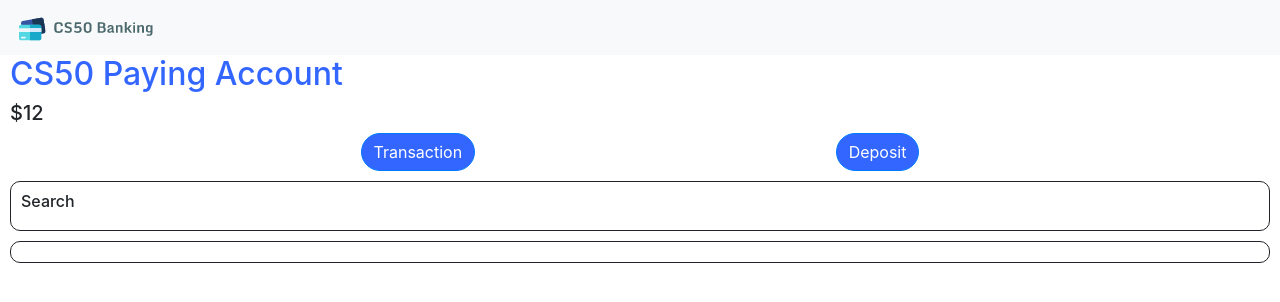
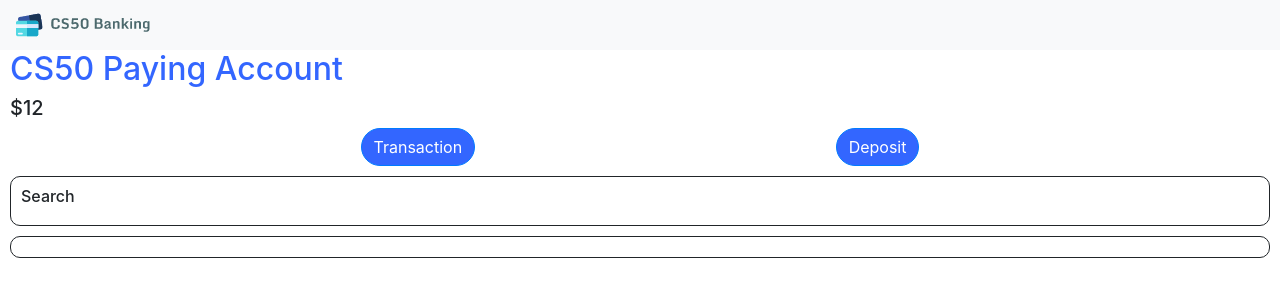
Before and after one commit to MikevanHuizen2912/capstone, a Django app: page /account/24 in a window 1280 px wide. Shown: the top 302 px of the page. Run offline with Django 4.2, Linux system fonts and the light colour scheme; data comes from the database, SQL or seed files in the repository; data that the repository does not hold is empty.

Commit message:
Made an icon and adjusted the logo

```diff
--- a/bank/templates/bank/layout.html
+++ b/bank/templates/bank/layout.html
@@ -5,6 +5,7 @@
 <head>
   <title>Banking application</title>
   <link href="{% static 'bank/styles.css' %}" rel="stylesheet">
+  <link rel="icon" href="/static/bank/icon.png">
   {% block script %}
   {% endblock %}
   <link rel="stylesheet" href="https://cdn.jsdelivr.net/npm/bootstrap@4.3.1/dist/css/bootstrap.min.css" integrity="sha384-ggOyR0iXCbMQv3Xipma34MD+dH/1fQ784/j6cY/iJTQUOhcWr7x9JvoRxT2MZw1T" crossorigin="anonymous">
```
Also changed, not shown: bank/static/bank/Icon.png (added), bank/static/bank/logo.png.
